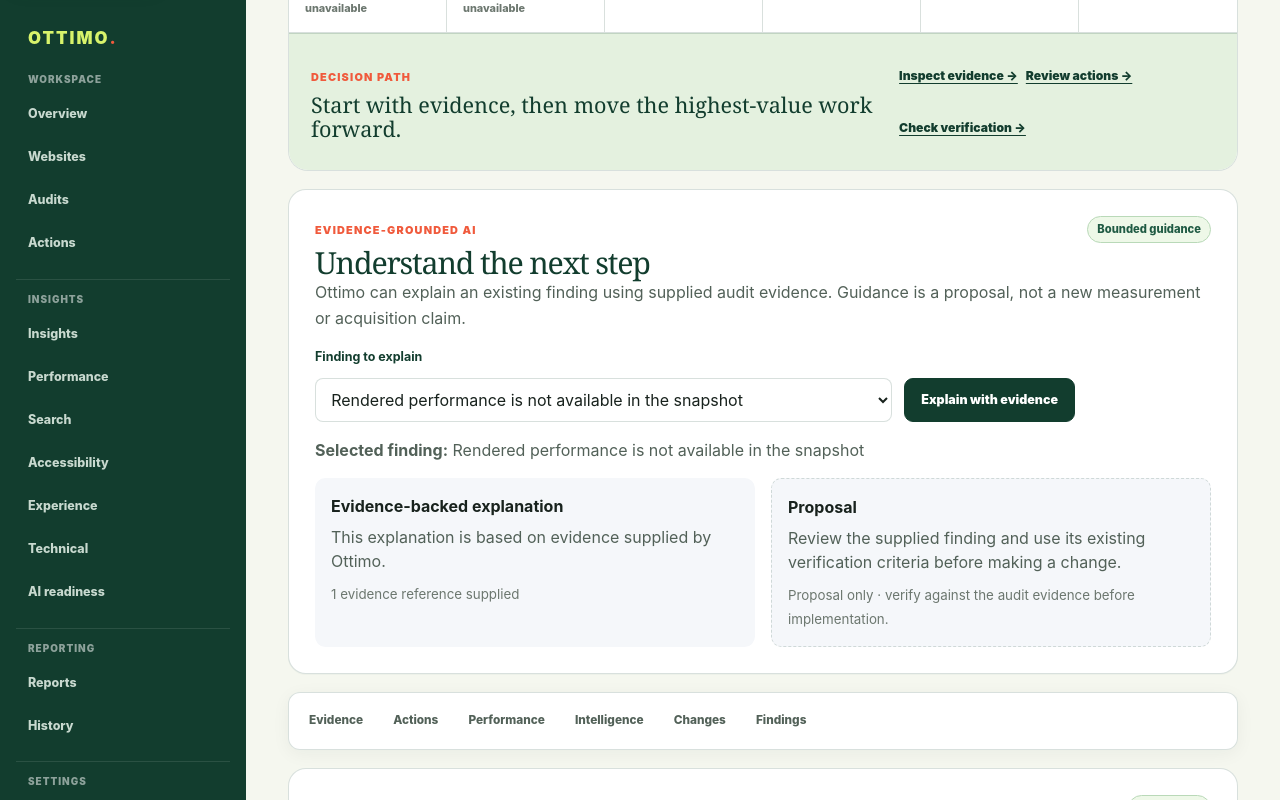
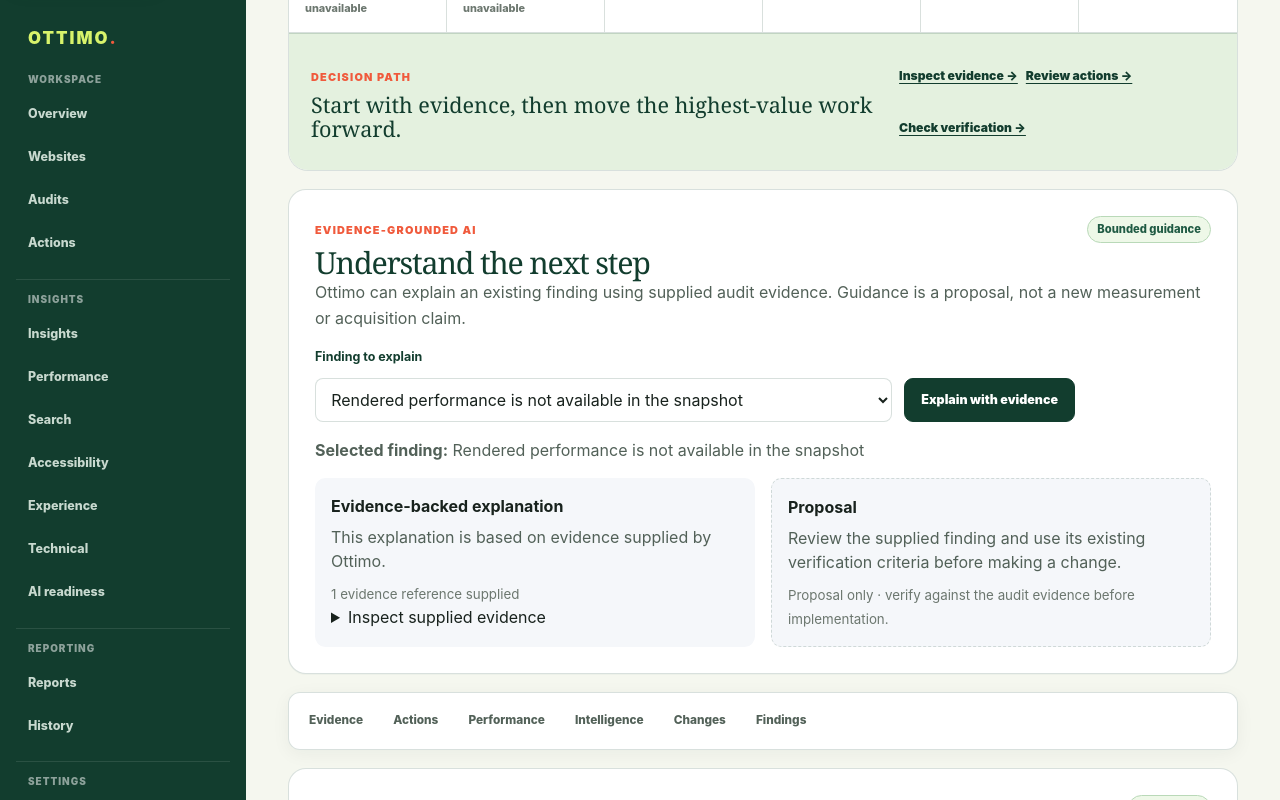
Before and after one commit to ottimosite/ottimo, a React (Vite) app: page /app/audits/audit-wikipedia in a window 1280 px wide. Both pictures are taken after a click on the button "Explain with evidence". Shown: the part 716-1516 px from the top of the page. Built offline with nearby package versions, Linux system fonts and the light colour scheme.

Commit message:
feat: make AI guidance evidence-traceable

```diff
--- a/src/features/audits/AIDecisionPanel.tsx
+++ b/src/features/audits/AIDecisionPanel.tsx
@@ -1,14 +1,23 @@
 import { useMemo, useState } from 'react'
+import { useLocation } from 'react-router-dom'
 import type { Audit } from '../../types/domain'
 import { analyseWithSafeguards, buildAIContext, MockAIProvider, type AIAnalysis } from '../../services/ai'
 import { Card } from '../../components/ui'
 
 export function AIDecisionPanel({ audit }: { audit: Audit }) {
   const candidates = useMemo(() => audit.issues.filter(issue => issue.status !== 'resolved'), [audit.issues])
-  const [issueId, setIssueId] = useState(candidates[0]?.id ?? '')
+  const location = useLocation()
+  const requestedIssueId = new URLSearchParams(location.search).get('finding')
+  const [issueId, setIssueId] = useState(() => requestedIssueId && candidates.some(issue => issue.id === requestedIssueId) ? requestedIssueId : (candidates[0]?.id ?? ''))
   const [analysis, setAnalysis] = useState<AIAnalysis>()
   const [state, setState] = useState<'idle' | 'loading' | 'ready' | 'unavailable'>('idle')
   const selectedIssue = candidates.find(issue => issue.id === issueId)
+  const analysisEvidence = useMemo(() => {
+    if (!analysis || !selectedIssue) return []
+    const context = buildAIContext({ ...audit, issues: [selectedIssue], actions: audit.actions?.filter(action => action.issueId === selectedIssue.id) ?? [] })
+    const ids = new Set(analysis.explanation.evidenceIds)
+    return context.evidence.filter(item => ids.has(item.id))
+  }, [analysis, audit, selectedIssue])
 
   async function requestGuidance() {
     if (!selectedIssue) return
@@ -21,7 +30,7 @@ export function AIDecisionPanel({ audit }: { audit: Audit }) {
     setState('ready')
   }
 
-  return <Card className="ai-decision-panel" aria-labelledby="ai-decision-heading">
+  return <Card className="ai-decision-panel" id="ai-decision" aria-labelledby="ai-decision-heading">
     <div className="section-head"><div><span className="eyebrow">Evidence-grounded AI</span><h2 id="ai-decision-heading">Understand the next step</h2></div><span className="standard-tag">Bounded guidance</span></div>
     <p className="performance-intro">Ottimo can explain an existing finding using supplied audit evidence. Guidance is a proposal, not a new measurement or acquisition claim.</p>
     {candidates.length ? <div className="ai-decision-controls">
@@ -34,7 +43,9 @@ export function AIDecisionPanel({ audit }: { audit: Audit }) {
     {selectedIssue && <p className="ai-decision-context"><strong>Selected finding:</strong> {selectedIssue.title}</p>}
     {state === 'unavailable' && <p className="ai-decision-status" role="status">AI guidance is unavailable for this evidence set. The audit itself remains fully usable.</p>}
     {analysis && state === 'ready' && <div className="ai-decision-result" aria-live="polite">
-      <div className="ai-decision-block"><span className="ai-decision-label">Evidence-backed explanation</span><p>{analysis.explanation.text}</p><small>{analysis.explanation.evidenceIds.length} evidence reference{analysis.explanation.evidenceIds.length === 1 ? '' : 's'} supplied</small></div>
+      <div className="ai-decision-block"><span className="ai-decision-label">Evidence-backed explanation</span><p>{analysis.explanation.text}</p><small>{analysis.explanation.evidenceIds.length} evidence reference{analysis.explanation.evidenceIds.length === 1 ? '' : 's'} supplied</small>
+        {analysisEvidence.length > 0 && <details className="ai-evidence-details"><summary>Inspect supplied evidence</summary><div className="ai-evidence-list">{analysisEvidence.map(item => <div key={item.id}><strong>{item.sourceId}</strong><span>{item.status}{item.value !== undefined ? ` · ${item.value}${item.unit ? ` ${item.unit}` : ''}` : ''}</span><small>{item.source ?? 'Audit evidence'}{item.observedAt ? ` · ${item.observedAt}` : ''}</small></div>)}</div></details>}
+      </div>
       <div className="ai-decision-block ai-decision-proposal"><span className="ai-decision-label">Proposal</span><p>{analysis.nextStep.text}</p><small>Proposal only · verify against the audit evidence before implementation.</small></div>
     </div>}
   </Card>
```
